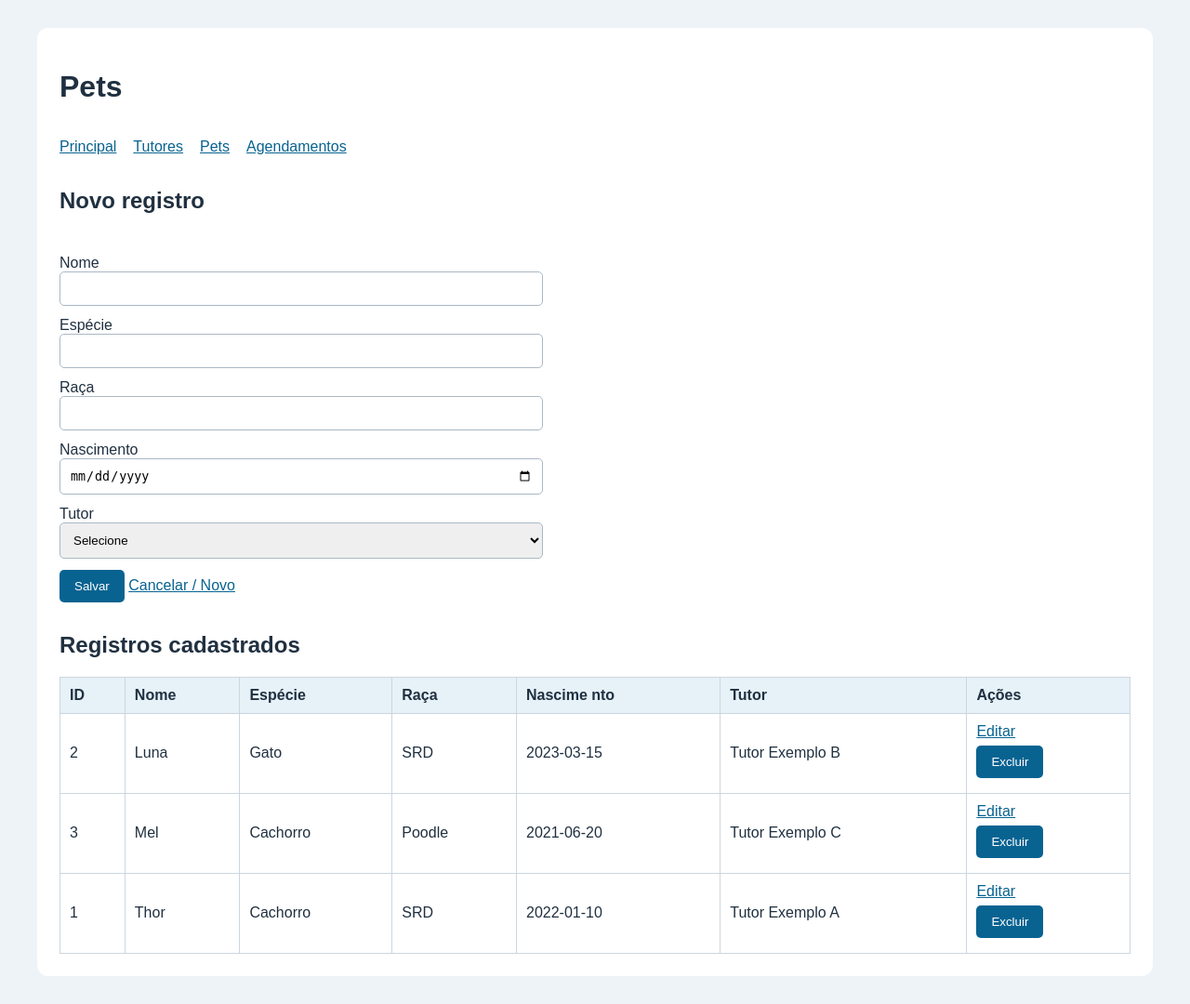
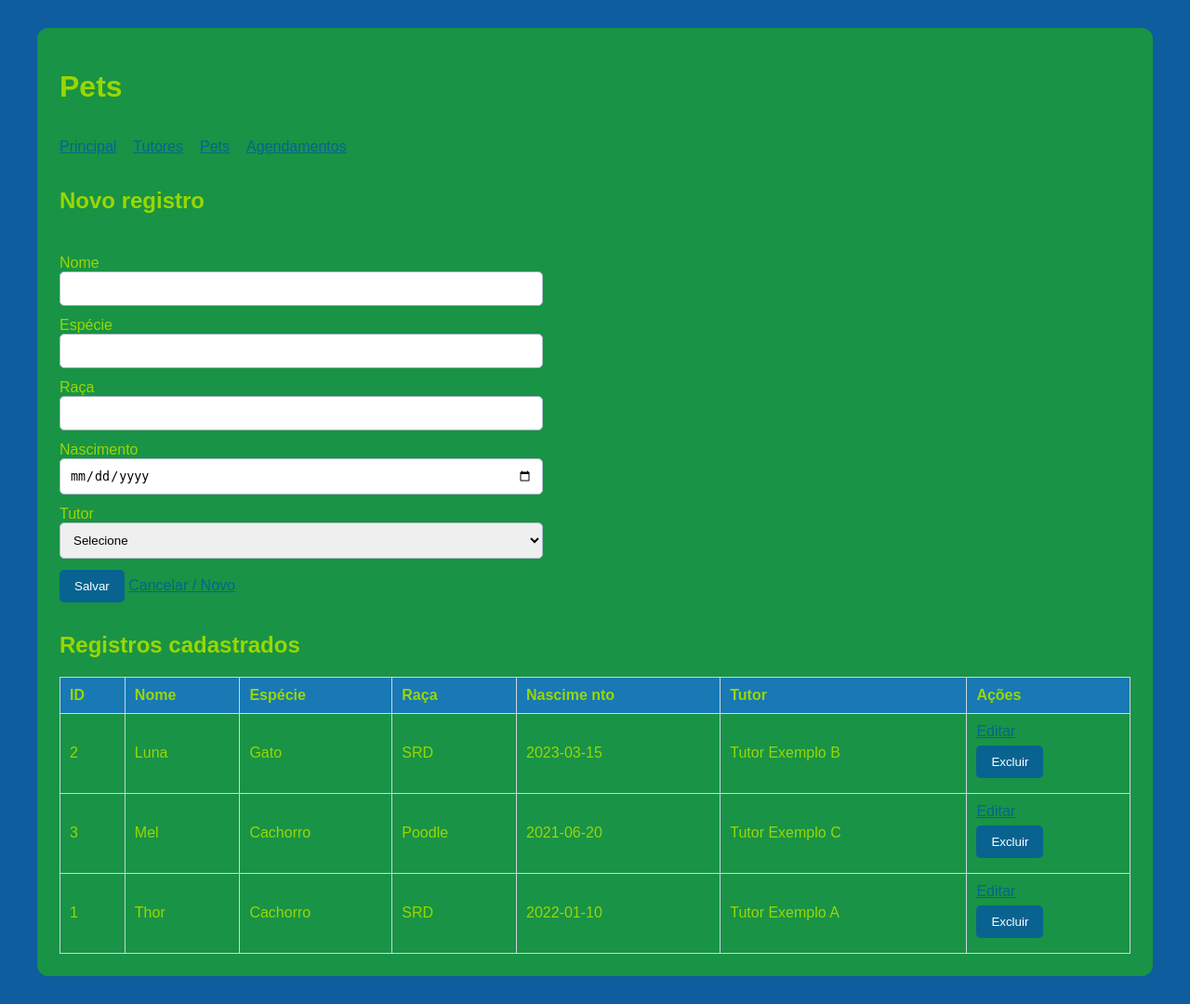
Before and after one commit to guilhermyfagundes-collab/Prova_Guilermy, a PHP site: page /pets.php in a window 1280 px wide. Shown: the whole page at 93% size. Run offline with PHP 8.4, Linux system fonts and the light colour scheme; a user stored in the database is signed in; data comes from the database, SQL or seed files in the repository.

Commit message:
comitado

```diff
--- a/Sistemas/style.css
+++ b/Sistemas/style.css
@@ -1,8 +1,8 @@
 * { box-sizing: border-box; }
-body { margin: 0; background: #eef3f7; color: #203040;
+body { margin: 0; background: #0d5d9f; color: #9ad700;
 font-family: Arial, sans-serif; }
 main { max-width: 1200px; margin: 30px auto; padding: 24px;
-background: white; border-radius: 12px; }
+background: rgb(25, 147, 70); border-radius: 12px; }
 nav { display: flex; flex-wrap: wrap; gap: 18px; padding: 15px 0; }
 a { color: #086391; }
 form { padding: 12px 0; }
@@ -15,6 +15,6 @@ border: 0; border-radius: 5px; cursor: pointer; }
 .rolagem { overflow-x: auto; }
 table { border-collapse: collapse; width: 100%; }
 th, td { padding: 10px; text-align: left; border: 1px solid #ccd6df; }
-th { background: #e6f1f8; }
+th { background: #1879b5; }
 td form { padding: 6px 0; }
 @media (max-width: 600px) { main { margin: 0; padding: 15px; } }
```
Also changed, not shown: 1 other file.
